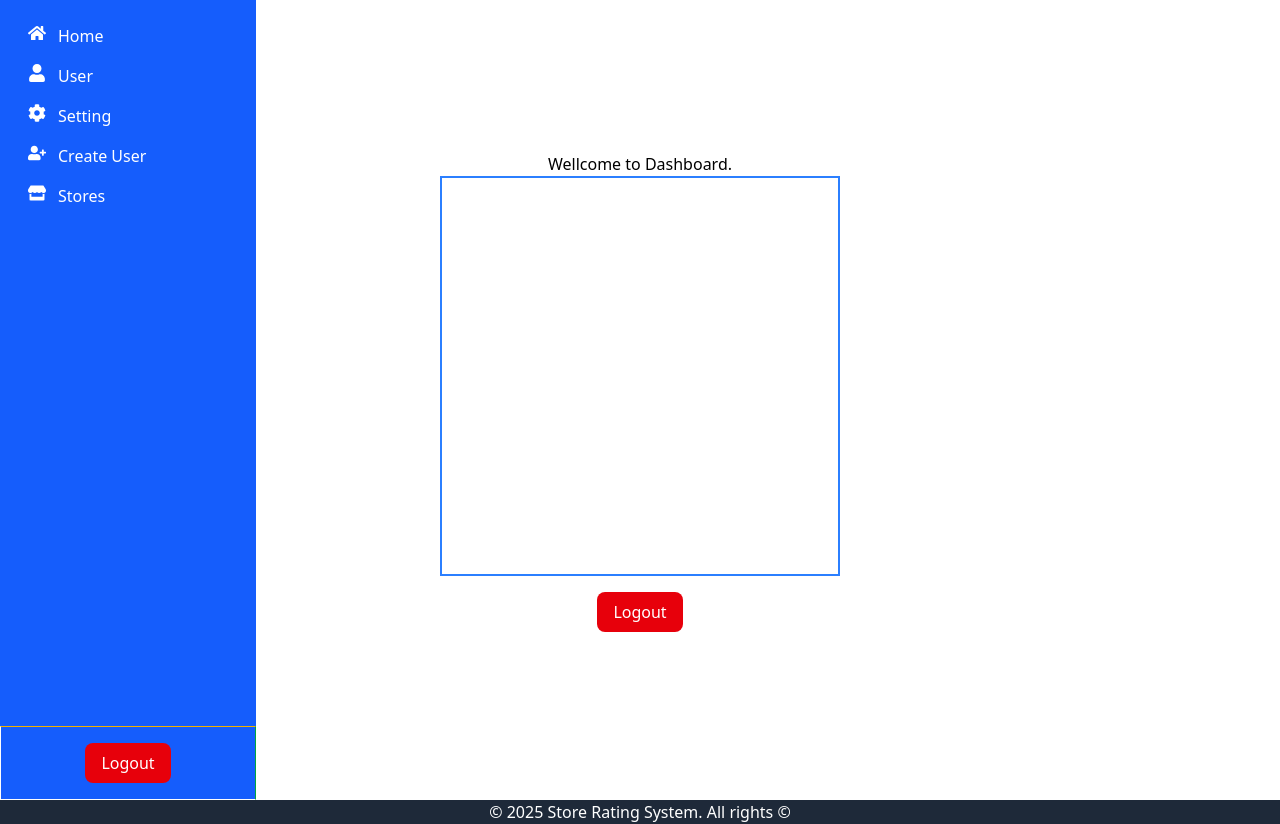
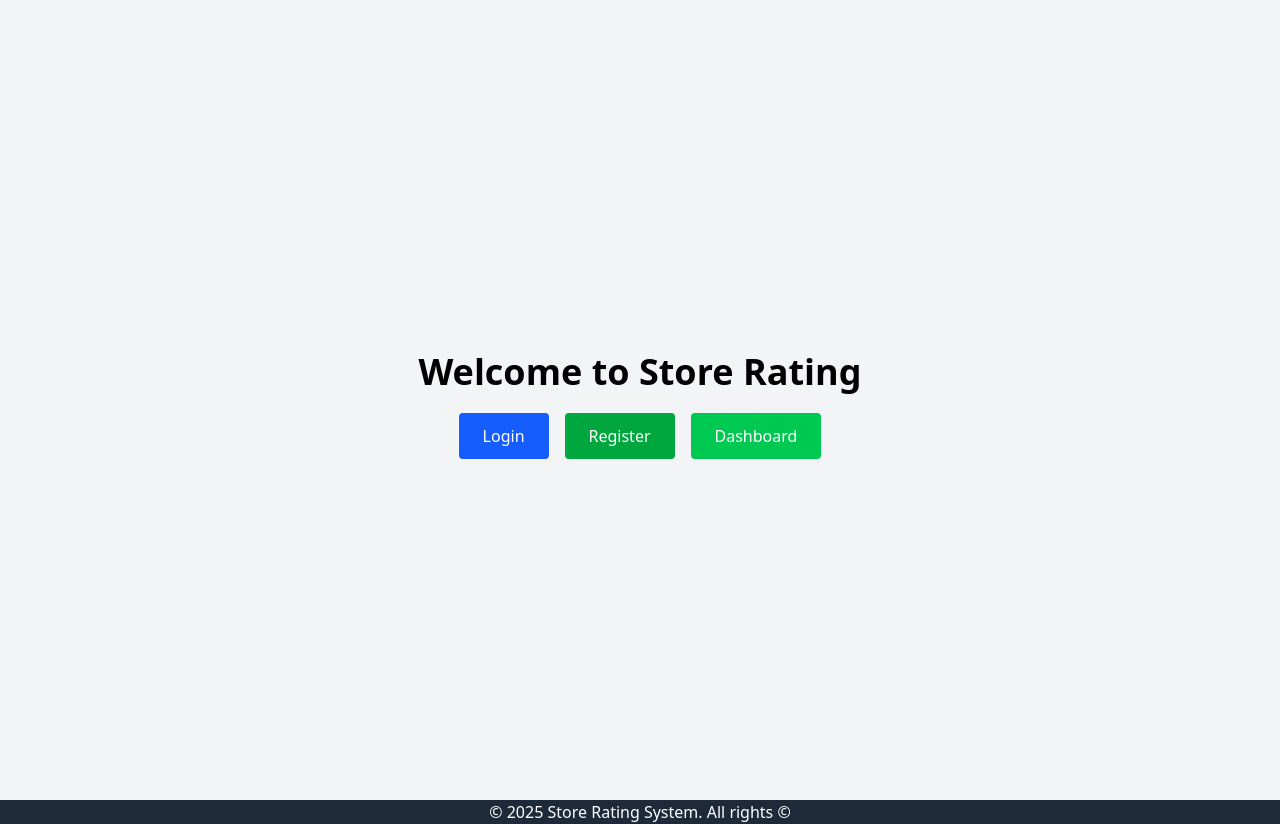
Before and after one commit to farzam313/Store-Rating-ClientSide, a React (Vite) app: page / in a window 1280 px wide. Before the commit this address led to /Dashboard. Built offline with nearby package versions, Linux system fonts and the light colour scheme; sample sign-in values are in the browser's storage.

Commit message:
log out functionality enhanced and backward navigation to login and registeration page fixed.'

```diff
--- a/src/App.jsx
+++ b/src/App.jsx
@@ -1,6 +1,6 @@
 import { BrowserRouter, Routes, Route, Navigate } from "react-router-dom";
 import Login from "./pages/auth/Login";
-import Dashboard from "./pages/Dashboard";
+
 import Home from "./pages/auth/Home";
 import { Toaster } from "react-hot-toast";
 import SignUp from "./pages/auth/SignUp";
@@ -8,7 +8,7 @@ import UserDashboard from "./pages/user/userDashboard";
 import ProtectedRoute from "./routes/protectedRoutes";
 import AdminDashboard from "./pages/auth/adminDashboard";
 import Footer from "./layout/Footer";
-import AuthGuard from "./routes/authGuard";
+import PublicRoute from "./routes/publicRoutes";
 
 function App() {
   return (
@@ -16,18 +16,18 @@ function App() {
       <Toaster position="top-center" />
 
       <Routes>
-        {/* Protected Route */}
         <Route element={<ProtectedRoute />}>
-          <Route path="/dashboard" element={<Dashboard />} />
           <Route path="/user-dashboard" element={<UserDashboard />} />
           <Route path="/admin-dashboard" element={<AdminDashboard />} />
         </Route>
-
-        <Route element={<AuthGuard />}>
-          <Route path="/" element={<Home />} />
+        <Route element={<PublicRoute />}>
           <Route path="/login" element={<Login />} />
           <Route path="/signup" element={<SignUp />} />
         </Route>
+        <Route path="/" element={<Home />} />
+
+        <Route path="/login" element={<Login />} />
+        <Route path="/signup" element={<SignUp />} />
 
         <Route path="*" element={<Navigate to="/login" replace />} />
       </Routes>
--- a/src/layout/sideBar/adminSideBar.jsx
+++ b/src/layout/sideBar/adminSideBar.jsx
@@ -1,4 +1,4 @@
-import { Link } from "react-router-dom";
+import { Link, useNavigate } from "react-router-dom";
 import Button from "../../components/common/Button";
 import {
   FaHome,
@@ -13,6 +13,12 @@ import { useAuth } from "../../contexts/authContext.jsx";
 
 const AdminSideBar = () => {
   const { logout } = useAuth();
+  const navigate = useNavigate();
+
+  const handleLogout = () => {
+    logout();
+    navigate("/login");
+  };
   const sideBarItems = [
     { name: "Home", path: "/", icon: <FaHome /> },
     { name: "User", path: "/user", icon: <FaUser /> },
@@ -37,9 +43,13 @@ const AdminSideBar = () => {
         ))}
       </div>
       <div className="border border-t-yellow-500 border-r-green-600 flex flex-center w-full">
-        <Button className="my-4 " variant="danger" onClick={logout}>
+        <Button
+          onClick={handleLogout}
+          className="w-full flex items-center justify-center gap-2 bg-red-600 hover:bg-red-700 text-white rounded py-2"
+        >
+          <FaSignOutAlt />
           Logout
-        </Button>
+        </Button>{" "}
       </div>
     </div>
   );
--- a/src/layout/sideBar/userSideBar.jsx
+++ b/src/layout/sideBar/userSideBar.jsx
@@ -1,4 +1,5 @@
-import { Link } from "react-router-dom";
+import { Link, useNavigate } from "react-router-dom";
+import Button from "../../components/common/Button";
 import {
   FaHome,
   FaUser,
@@ -6,19 +7,28 @@ import {
   FaSignOutAlt,
   FaStarHalfAlt,
 } from "react-icons/fa";
+import { useAuth } from "../../contexts/authContext.jsx";
 
 const UserSideBar = ({ className }) => {
+  const { logout } = useAuth();
+  const navigate = useNavigate();
+
+  const handleLogout = () => {
+    logout();
+    navigate("/login");
+  };
+
   const sideBarItems = [
     { name: "Home", path: "/", icon: <FaHome /> },
     { name: "User", path: "/user", icon: <FaUser /> },
     { name: "Setting", path: "/setting", icon: <FaCog /> },
-    { name: "Logout", path: "/logout", icon: <FaSignOutAlt /> },
     { name: "reviews", path: "/reviews", icon: <FaStarHalfAlt /> },
   ];
   return (
     <div
       className={`flex flex-col h-full bg-blue-800 text-white  items-left justify-start pt-4 gap-4 w-[15%] fixed top-0 left-0 min-h-screen ${className}`}
     >
+      <nav className="flex-1 flex flex-col gap-4">
         {sideBarItems.map((item) => (
           <div
             key={item.name}
@@ -30,6 +40,16 @@ const UserSideBar = ({ className }) => {
             </Link>
           </div>
         ))}
+      </nav>
+      <div className="p-2 border-t border-blue-600">
+        <Button
+          onClick={handleLogout}
+          className="w-full flex items-center justify-center gap-2 bg-red-600 hover:bg-red-700 text-white rounded py-2"
+        >
+          <FaSignOutAlt />
+          Logout
+        </Button>
+      </div>
     </div>
   );
 };
--- a/src/pages/Dashboard.jsx
+++ /dev/null
@@ -1,35 +0,0 @@
-import Button from "../components/common/Button";
-import { useNavigate } from "react-router-dom";
-import { useAuth } from "../contexts/authContext.jsx";
-import Card from "../components/common/Card";
-import AdminSideBar from "../layout/sideBar/adminSideBar.jsx";
-
-const Dashboard = () => {
-  const navigate = useNavigate();
-  const { logout } = useAuth();
-  const handleLogout = () => {
-    logout();
-    navigate("/login");
-  };
-  return (
-    <>
-      <div className=" h-screen flex-row  flex">
-        <AdminSideBar />
-        <div className="flex flex-col flex-center w-full h-full p-4">
-          <h1>Wellcome to Dashboard.</h1>
-          <div className="flex-center flex-col ">
-            <Card className="h-100 w-100 flex flex-center flex-col border-2 border-blue-500" />
-
-            <Button
-              onClick={handleLogout}
-              className="m-4 bg-red-600 text-black px-4 rounded"
-            >
-              Logout
-            </Button>
-          </div>
-        </div>
-      </div>
-    </>
-  );
-};
-export default Dashboard;
--- a/src/pages/auth/Login.jsx
+++ b/src/pages/auth/Login.jsx
@@ -4,15 +4,16 @@ import Label from "../../components/common/Label";
 import { useState } from "react";
 import toast from "react-hot-toast";
 import { useAuth } from "../../contexts/authContext";
-import { useNavigate } from "react-router-dom";
+import { Navigate, useNavigate } from "react-router-dom";
 
 const Login = () => {
   const [email, setEmail] = useState("");
   const [password, setPassword] = useState("");
   const [isLoading, setIsLoading] = useState(false);
+  const navigate = useNavigate();
+  const { isLoggedIn } = useAuth();
 
   const { login } = useAuth();
-  const navigate = useNavigate();
 
   const handleLogin = async () => {
     if (!email || !password) {
@@ -34,7 +35,7 @@ const Login = () => {
 
   return (
     <div className="flex flex-col max-w-md mx-auto my-40 p-6 border border-gray-300 rounded-lg shadow-2xl">
-      <h2 className="flex-center text-3xl pb-3 font-serif">Login Form</h2>
+      <h2 className="flex-center text-3xl pb-3 font-serif">Please login</h2>
 
       <Label htmlFor="email">Enter your Email</Label>
       <Input
--- a/src/routes/authGuard.jsx
+++ /dev/null
@@ -1,16 +0,0 @@
-import { Navigate, Outlet } from "react-router-dom";
-import { useAuth } from "../contexts/authContext.jsx";
-import { useNavigate } from "react-router-dom";
-
-const AuthGuard = () => {
-  const { isLoggedIn } = useAuth();
-  const navigate = useNavigate();
-
-  if (isLoggedIn) {
-    return <Navigate to="/Dashboard" replace />;
-  }
-
-  return <Outlet />;
-};
-
-export default AuthGuard;
--- /dev/null
+++ b/src/routes/publicRoutes.jsx
@@ -0,0 +1,10 @@
+import { Navigate, Outlet } from "react-router-dom";
+import { useAuth } from "../contexts/authContext";
+
+const PublicRoute = () => {
+  const { isLoggedIn } = useAuth();
+
+  return isLoggedIn ? <Navigate to="/user-dashboard" /> : <Outlet />;
+};
+
+export default PublicRoute;
```
Lines whose indentation alone changed are shown as unchanged.
